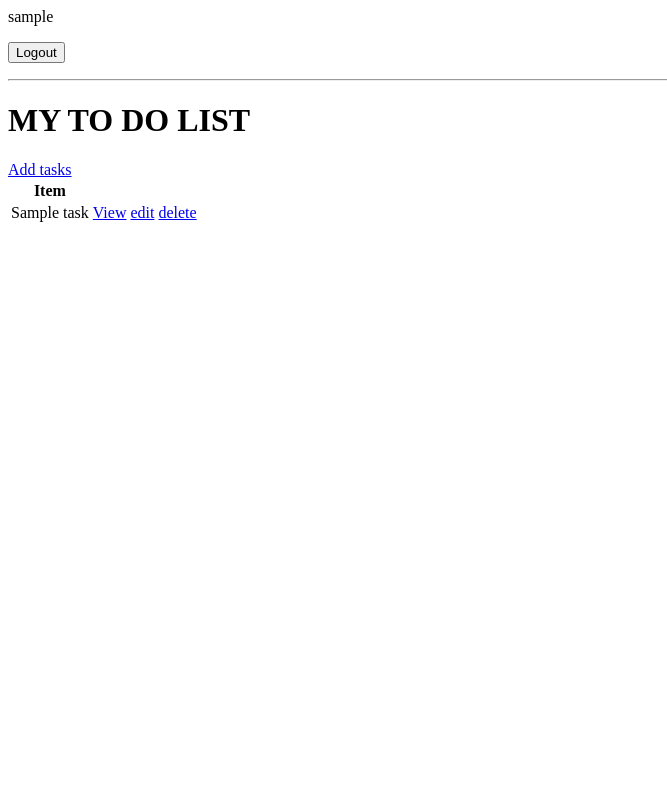
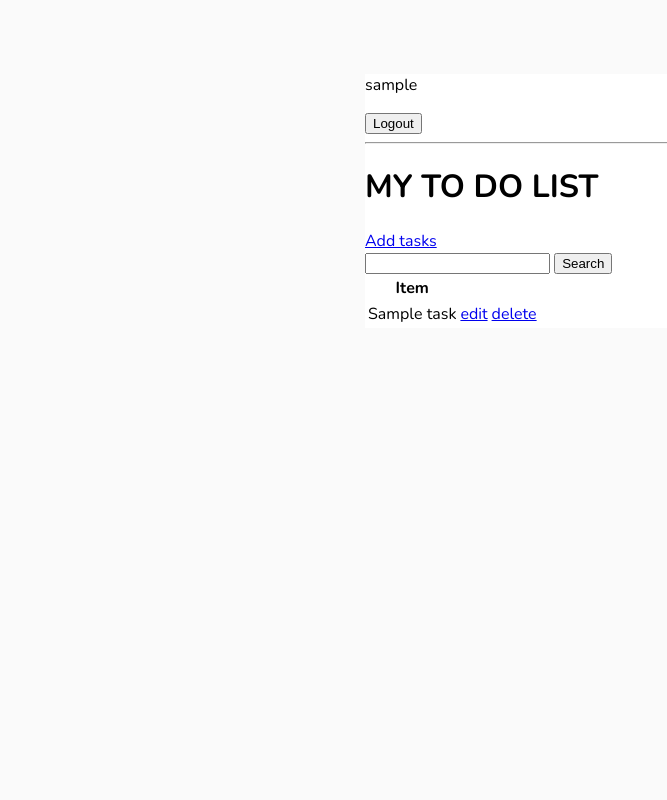
Before and after one commit to abhishekdhital/todoList, a Django app: page / in a window 1280 px wide. Shown: the whole page, without its empty margins (0-667 px from the left). Run offline with Django 5.2, Linux system fonts and the light colour scheme; a user stored in the database is signed in; tables that the repository leaves empty hold one stand-in row (values such as "Sample post").

Commit message:
added search functionality and basic style

```diff
--- a/base/templates/base/login.html
+++ b/base/templates/base/login.html
@@ -1,3 +1,7 @@
+{% extends 'base/main.html' %}
+
+
+{%block content%}
 <h1>LOGIN</h1>
 
 <form method="POST">
@@ -7,3 +11,5 @@
 </form>
 
 <p> dont have an account? <a href= "{% url 'register' %}">register</a></p>
+
+{%endblock content%}
--- /dev/null
+++ b/base/templates/base/main.html
@@ -0,0 +1,42 @@
+<!DOCTYPE html>
+
+<html>
+    <head>
+        <meta charset="utf-8">
+        <meta http-equiv="X-UA-Compatible" content="IE=edge">
+        <title>TO DO LIST</title>
+        <meta name="description" content="">
+        <meta name="viewport" content="width=device-width, initial-scale=1">
+
+        <link rel="preconnect" href="https://fonts.googleapis.com">
+        <link rel="preconnect" href="https://fonts.gstatic.com" crossorigin>
+        <link href="https://fonts.googleapis.com/css2?family=Nunito:ital,wght@0,200..1000;1,200..1000&display=swap" rel="stylesheet">
+
+        <style>
+            body{
+                background-color: #FAFAFA;
+                font-family: "Nunito", serif;
+                padding-top: 50px;
+            }
+
+            .container{
+                max-width: 550px;
+                margin: auto;
+                background-color: #fff
+            }
+
+
+        </style>
+    </head>
+    <body>
+
+        <div class="container">
+            {% block content %}
+
+            {% endblock content %}
+
+        </div>
+
+        <script src="" async defer></script>
+    </body>
+</html>
--- a/base/templates/base/register.html
+++ b/base/templates/base/register.html
@@ -1,3 +1,7 @@
+{% extends 'base/main.html' %}
+
+
+{%block content%}
 <h1>Register Here</h1>
 
 <form method="POST">
@@ -7,3 +11,4 @@
 </form>
 
 <p> Already have an account? <a href= "{% url 'login' %}"> LOGIN</a></p>
+{%endblock content%}
--- a/base/templates/base/task_confirm_delete.html
+++ b/base/templates/base/task_confirm_delete.html
@@ -1,6 +1,11 @@
+{% extends 'base/main.html' %}
+
+{%block content%}
 <a href=" {% url 'tasks' %}"> go back</a>
 <form method="post">
     {% csrf_token %}
    <p> are you sure you want to delete this task? "{{task}}"</p>
    <input type="submit" value = "delete" />
 </form>
+
+{%endblock content%}
--- a/base/templates/base/task_list.html
+++ b/base/templates/base/task_list.html
@@ -1,4 +1,6 @@
+{% extends 'base/main.html' %}
 
+{%block content%}
 
 {% if request.user.is_authenticated %}
     <p> {{ request.user }} </p>
@@ -14,6 +16,13 @@
 <hr>
 <h1> MY TO DO LIST </h1 >
 <a href="{% url 'task-create' %}">Add tasks</a>
+
+<form method ="GET">
+    <input type='text' name='search-area' value="{{search_input}}">                  <!-- search button-->
+    <input type="submit" value='Search'>
+</form>
+
+
 <table>
     <tr>                                     <!-- DEFINE A TABLE ROW                   -->
         <th>Item</th>                         <!-- DEFINE A TABLE HEADER CELL         -->
@@ -22,7 +31,6 @@
     {% for task in tasks %}
     <tr>
         <td>{{task.title}}</td>                                     <!-- DEFINE A TABLE DATA CELL                 -->
-        <td><a href="{% url 'task' task.id %}">View</a></td>
         <td><a href="{% url 'task-update' task.id %}">edit</a></td>
         <td><a href="{% url 'task-delete' task.id %}">delete</a></td>
 
@@ -33,3 +41,5 @@
     {% endfor %}
 
     </table>
+
+{%endblock content%}
--- a/base/views.py
+++ b/base/views.py
@@ -48,7 +48,15 @@ class TaskList(LoginRequiredMixin, ListView):
        context = super().get_context_data(**kwargs)
        context['tasks'] = context['tasks'].filter(user=self.request.user)   # Filtering tasks by logged-in user
        context['count'] = context['tasks'].filter(complete=False).count()    # Count incomplete tasks
+
+       search_input = self.request.GET.get('search-area') or ''
+       if search_input:
+        context['tasks']= context['tasks'].filter(title__startswith=search_input)       # SEARCH FUNCTION
+
+        context ['search_input'] = search_input
+
        return context
+
 
 
 class TaskDetail(LoginRequiredMixin, DetailView):
```
Also changed, not shown: base/templates/base/task.html (+9 -0 lines), base/templates/base/task_form.html (+7 -0 lines).
